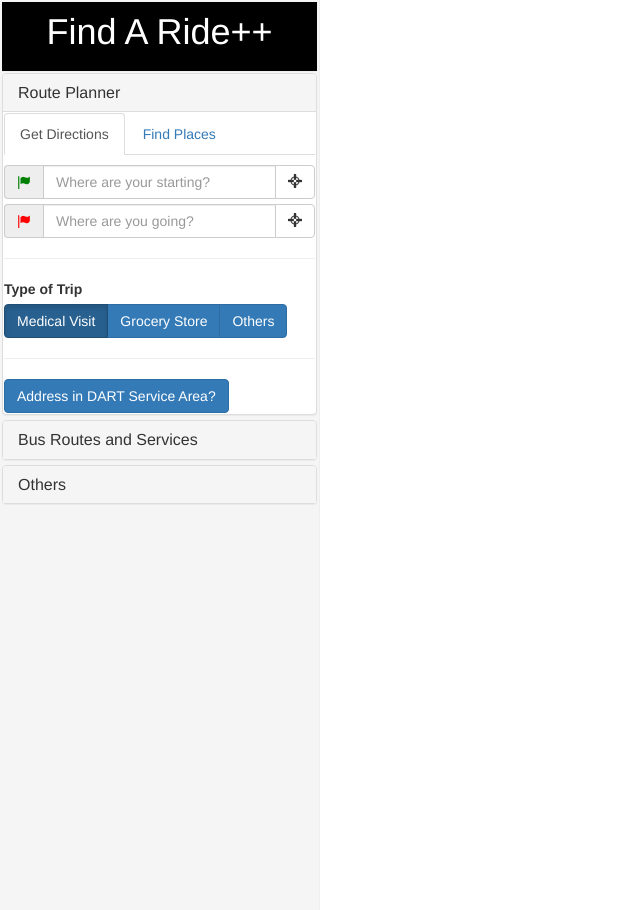
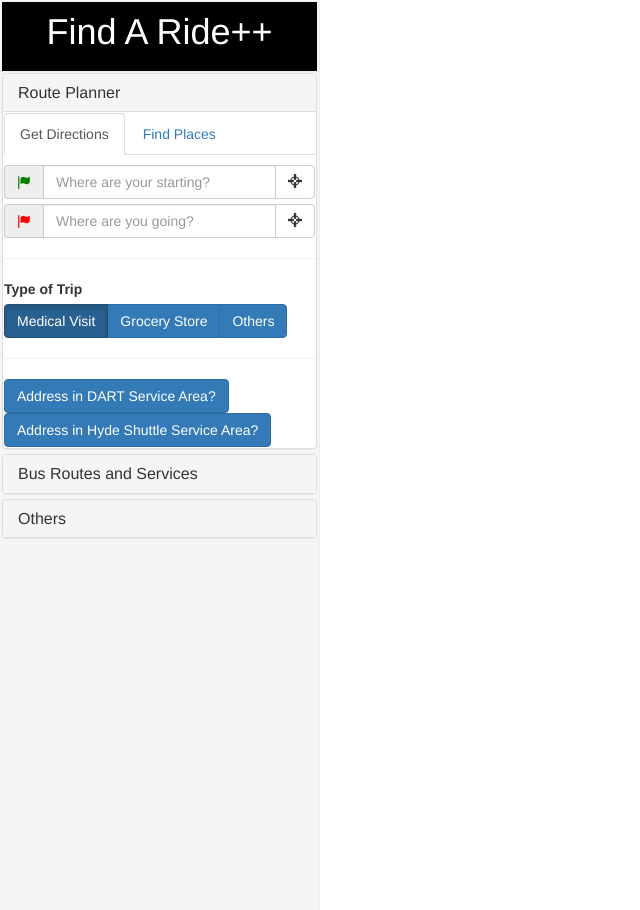
Before and after one commit to technerdlove/findaride_hack, a Jekyll site: the page index.html, which Jekyll copies as it is, in a window 1280 px wide. Shown: the whole page, without its empty margins (0-640 px from the left). Built offline with Jekyll 4.4.1, drawn with Linux system fonts in a browser that asks for light colours; nearby versions of some CDN libraries; part of the change alters nothing that is shown.

Commit message:
add button for hyde shuttle areas

```diff
--- a/index.html
+++ b/index.html
@@ -148,8 +148,14 @@
                           <button type="button" id="go" onclick="showAddress()" data-loading-text="Loading..." class="btn btn-primary" autocomplete="off" style="text-align: center;">
                               Address in DART Service Area?
                           </button>
-
-
+                          <button type="button" id="hyde_address_button"
+                                  onclick="maybeDisplayHydeShuttles()"
+                                  data-loading-text="Loading..."
+                                  class="btn btn-primary"
+                                  autocomplete="off"
+                                  style="text-align: center;">
+                              Address in Hyde Shuttle Service Area?
+                          </button>
                     </div>
                     <div id="menu1" class="tab-pane fade" style="text-align: center;">
 
@@ -309,7 +315,7 @@
         service = new google.maps.places.PlacesService(map);
 
         let geoOpts = {map: map,
-                       singleInfoWindow: true,
+                       singleInfoWindow: false,
                        infoWindow: infowindow};
 
         dartPickupAreas = new geoXML3.parser(geoOpts);
@@ -335,8 +341,16 @@
         }
     };
 
+    function clearTransitLayers() {
+        toggleLayer(dartPickupAreas, true);
+        toggleLayer(transitRoutes, true);
+        toggleLayer(hydeShuttles, true);
+    }
+
     function showAddress() {
-                address = $('input[name=origin]').val();
+        clearTransitLayers();
+
+        let address = $('input[name=origin]').val();
         var contentString = address+"<br>Outside DART Service Area";
 
         geocoder.geocode({'address': address}, function(results, status) {
@@ -370,10 +384,90 @@
         });
     }
 
+    // if origin and destination are in the hyde shuttle region,
+    // we'll display that layer
+    function maybeDisplayHydeShuttles() {
+        clearTransitLayers();
+
+        // XXX: is this even atomic??
+        let hydeRequests = 0;
+        let hydeOrigins = [];
+        let hydeDestinations = [];
+        let hydeExpectOrigin = false;
+        let hydeExpectDestination = false;
+
+        let origin = $('input[name=origin]').val();
+        let destination = $('input[name=destination]').val();
+
+        let getMatchFunc = function(output) {
+            return function (results, status) {
+                if (status != google.maps.GeocoderStatus.OK) {
+                    console.log("Geocode was not successful for the" +
+                                " following reason: " + status);
+                    return;
+                }
+
+                let point = results[0].geometry.location;
+
+                let placemarks = getPlacemarks(hydeShuttles, point);
+                for (let i = 0; i < placemarks.length; i++) {
+                    output.push(placemarks[i]);
+                }
+
+                hydeRequests--;
+                if (hydeRequests > 0) {
+                    return;
+                }
+
+                console.log("hyde origins", hydeOrigins);
+                console.log("hyde destinations", hydeDestinations);
+
+                map.setCenter(point);
+
+                if (hydeExpectOrigin && hydeExpectDestination) {
+                    // shuttle must be in both
+                    // XXX: maybe use js Set
+                    for (let i = 0; i < hydeOrigins.length; i++) {
+                        for (let j = 0; j < hydeDestinations.length; j++) {
+                            if (hydeOrigins[i] == hydeDestinations[i]) {
+                                hydeOrigins[i].polygon.setMap(map);
+                            }
+                        }
+                    }
+                } else if (hydeExpectOrigin) {
+                    for (let i = 0; i < hydeOrigins.length; i++) {
+                        hydeOrigins[i].polygon.setMap(map);
+                    }
+                } else if (hydeExpectDestination) {
+                    for (let i = 0; i < hydeDestinations.length; i++) {
+                        hydeDestinations[i].polygon.setMap(map);
+                    }
+                }
+            };
+        };
+
+        if (origin) {
+            hydeExpectOrigin = true;
+            hydeRequests++;
+        }
+        if (destination) {
+            hydeExpectDestination = true;
+            hydeRequests++;
+        }
+
+        hydeOrigins = [];
+        hydeDestinations = [];
+        if (origin) {
+            geocoder.geocode({'address': origin},
+                             getMatchFunc(hydeOrigins));
+        }
+        if (destination) {
+            geocoder.geocode({'address': destination},
+                             getMatchFunc(hydeDestinations));
+        }
+    }
 
     google.maps.event.addDomListener(window,'load',initMap);
-
-
 
     </script>
 
@@ -382,7 +476,17 @@
         /**
           * Layers
         **/
-
+        function getPlacemarks(layer, point) {
+            let out = [];
+            let placemarks = layer.docs[0].placemarks;
+            for (let i = 0; i < placemarks.length; i++) {
+                let placemark = placemarks[i];
+                if (placemark.polygon.Contains(point)) {
+                    out.push(placemark);
+                }
+            }
+            return out;
+        }
 
         function toggleLayer(layer, forceDelete) {
             for (let i = 0; i < layer.docs[0].gpolygons.length; i++) {
```
Lines whose indentation alone changed are shown as unchanged.
